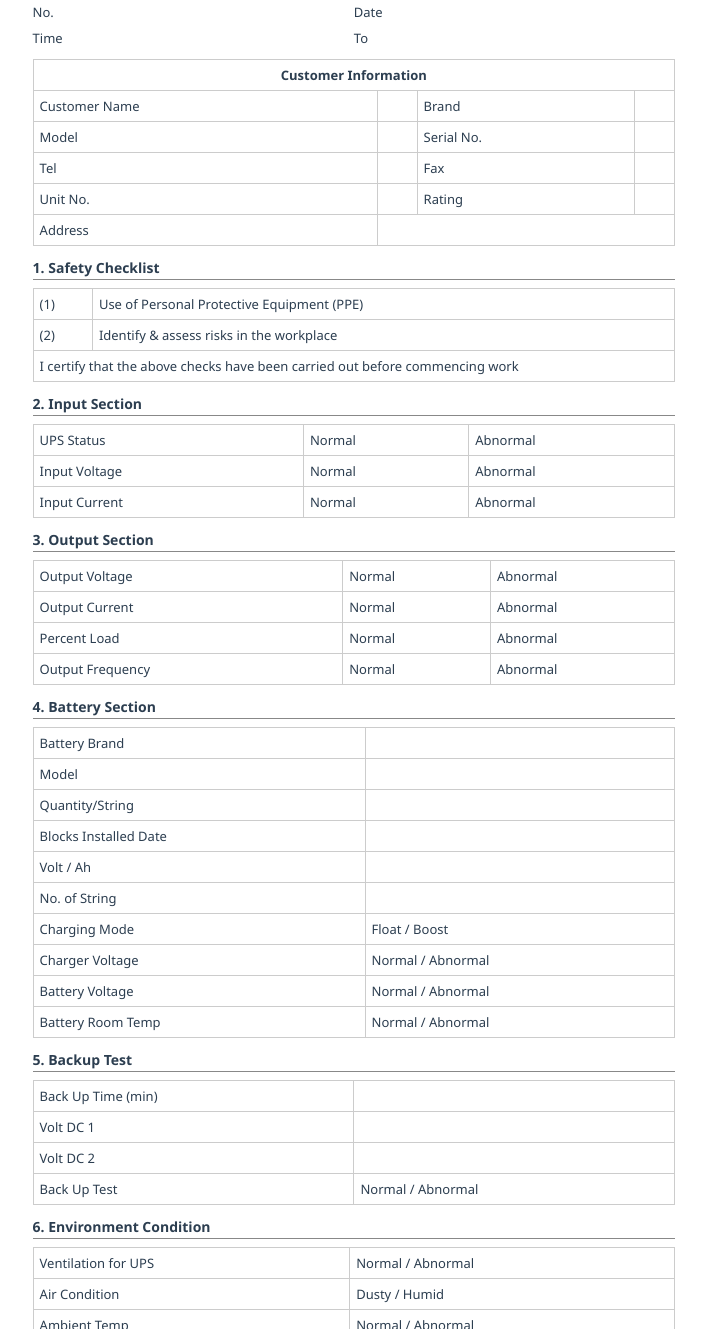
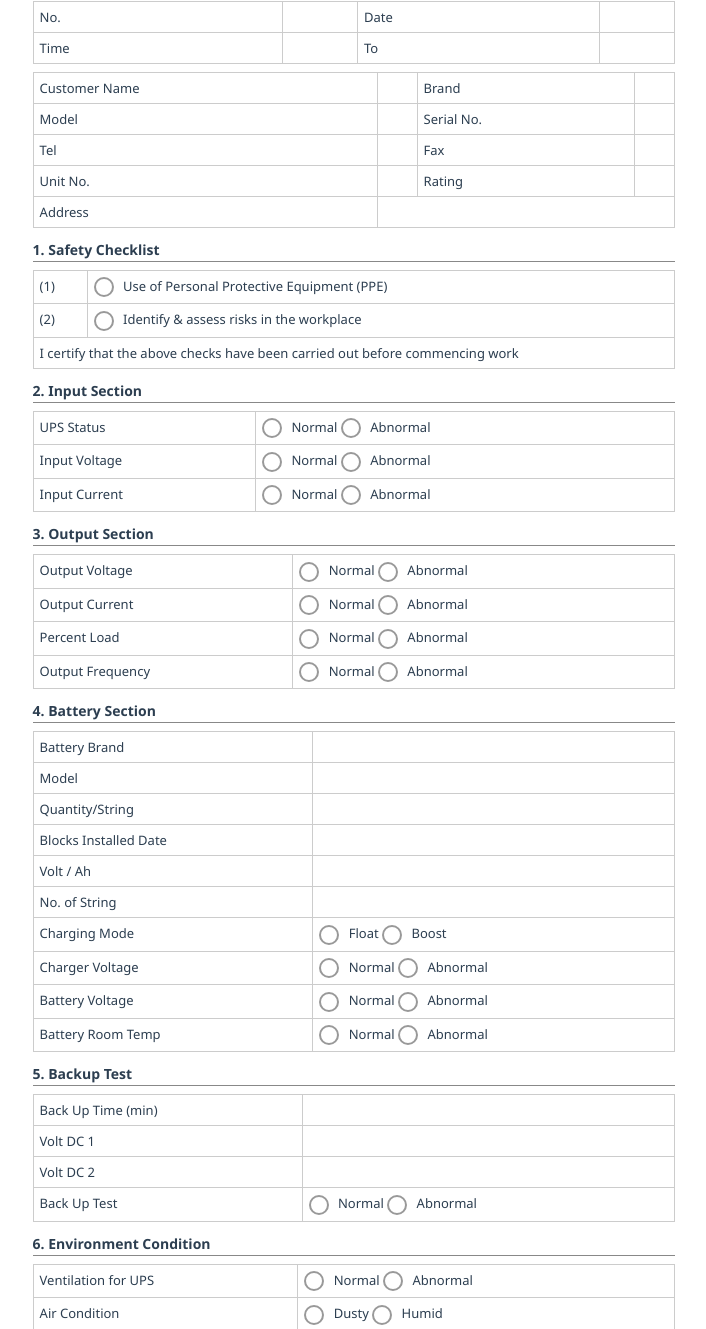
Before and after one commit to Darmmunginsa/Report-v1, a plain HTML site: page index.html in a window 1280 px wide. Shown: the part 177-1506 px from the top of the page, without its empty margins (43-749 px from the left). Drawn offline with Linux system fonts and the light colour scheme.

Commit message:
index.html

```diff
--- a/index.html
+++ b/index.html
@@ -2,7 +2,7 @@
 <html lang="th">
 <head>
   <meta charset="UTF-8">
-  <title>Dongroups PM Report</title>
+  <title>UPS Preventive Maintenance Report</title>
   <style>
     @page {
       size: A4;
@@ -19,29 +19,40 @@
       width: 210mm;
       height: 297mm;
     }
+
     h1 {
       text-align: center;
       font-size: 18px;
-      margin-bottom: 10px;
+      margin-bottom: 12px;
     }
+
     .header {
       display: flex;
       justify-content: space-between;
       margin-bottom: 10px;
     }
-    .logo-box, .address-box {
+
+    .logo-box {
       width: 45%;
     }
+
+    .address-box {
+      width: 45%;
+      text-align: right;
+    }
+
     table {
       width: 100%;
       border-collapse: collapse;
       margin: 8px 0;
     }
-    td, th {
+
+    th, td {
       border: 1px solid #ccc;
       padding: 6px;
       vertical-align: top;
     }
+
     .section-title {
       font-weight: bold;
       margin-top: 12px;
@@ -49,22 +60,31 @@
       border-bottom: 1px solid #888;
       padding-bottom: 2px;
     }
-    .no-border td {
-      border: none;
-      padding: 4px 0;
+
+    .checkbox {
+      display: inline-block;
+      width: 16px;
+      height: 16px;
+      border-radius: 50%;
+      border: 2px solid #999;
+      margin-right: 6px;
+      vertical-align: middle;
     }
-    .flex-row {
+
+    .row-flex {
       display: flex;
       justify-content: space-between;
-      margin-top: 20px;
+      margin-top: 25px;
     }
-    .sign-box {
+
+    .signature-box {
       width: 45%;
       text-align: center;
     }
+
     .comment-box {
+      height: 60px;
       border: 1px solid #ccc;
-      height: 60px;
       margin-top: 10px;
     }
   </style>
@@ -73,36 +93,25 @@
 
   <div class="header">
     <div class="logo-box">
-      <!-- ใส่โลโก้ที่นี่ -->
+      <!-- 🔻 เพิ่มโลโก้ที่นี่ -->
       <strong>Company Logo</strong>
     </div>
-    <div class="address-box" style="text-align:right">
-      <!-- ใส่ที่อยู่บริษัทที่นี่ -->
+    <div class="address-box">
+      <!-- 🔻 เพิ่มที่อยู่ที่นี่ -->
       <strong>Company Name</strong><br>
       Company Address Line 1<br>
       Company Address Line 2
     </div>
   </div>
 
-  <h1>UPS Preventive Maintenance Form</h1>
+  <h1>UPS Preventive Maintenance Report</h1>
 
-  <table class="no-border">
-    <tr>
-      <td style="width: 15%;">No.</td>
-      <td style="width: 35%;"></td>
-      <td style="width: 10%;">Date</td>
-      <td style="width: 40%;"></td>
-    </tr>
-    <tr>
-      <td>Time</td>
-      <td></td>
-      <td>To</td>
-      <td></td>
-    </tr>
+  <table>
+    <tr><td>No.</td><td></td><td>Date</td><td></td></tr>
+    <tr><td>Time</td><td></td><td>To</td><td></td></tr>
   </table>
 
   <table>
-    <tr><th colspan="4">Customer Information</th></tr>
     <tr>
       <td>Customer Name</td><td></td>
       <td>Brand</td><td></td>
@@ -126,24 +135,30 @@
 
   <div class="section-title">1. Safety Checklist</div>
   <table>
-    <tr><td>(1)</td><td>Use of Personal Protective Equipment (PPE)</td></tr>
-    <tr><td>(2)</td><td>Identify & assess risks in the workplace</td></tr>
-    <tr><td colspan="2">I certify that the above checks have been carried out before commencing work</td></tr>
+    <tr>
+      <td>(1)</td><td><span class="checkbox"></span> Use of Personal Protective Equipment (PPE)</td>
+    </tr>
+    <tr>
+      <td>(2)</td><td><span class="checkbox"></span> Identify & assess risks in the workplace</td>
+    </tr>
+    <tr>
+      <td colspan="2">I certify that the above checks have been carried out before commencing work</td>
+    </tr>
   </table>
 
   <div class="section-title">2. Input Section</div>
   <table>
-    <tr><td>UPS Status</td><td>Normal</td><td>Abnormal</td></tr>
-    <tr><td>Input Voltage</td><td>Normal</td><td>Abnormal</td></tr>
-    <tr><td>Input Current</td><td>Normal</td><td>Abnormal</td></tr>
+    <tr><td>UPS Status</td><td><span class="checkbox"></span> Normal <span class="checkbox"></span> Abnormal</td></tr>
+    <tr><td>Input Voltage</td><td><span class="checkbox"></span> Normal <span class="checkbox"></span> Abnormal</td></tr>
+    <tr><td>Input Current</td><td><span class="checkbox"></span> Normal <span class="checkbox"></span> Abnormal</td></tr>
   </table>
 
   <div class="section-title">3. Output Section</div>
   <table>
-    <tr><td>Output Voltage</td><td>Normal</td><td>Abnormal</td></tr>
-    <tr><td>Output Current</td><td>Normal</td><td>Abnormal</td></tr>
-    <tr><td>Percent Load</td><td>Normal</td><td>Abnormal</td></tr>
-    <tr><td>Output Frequency</td><td>Normal</td><td>Abnormal</td></tr>
+    <tr><td>Output Voltage</td><td><span class="checkbox"></span> Normal <span class="checkbox"></span> Abnormal</td></tr>
+    <tr><td>Output Current</td><td><span class="checkbox"></span> Normal <span class="checkbox"></span> Abnormal</td></tr>
+    <tr><td>Percent Load</td><td><span class="checkbox"></span> Normal <span class="checkbox"></span> Abnormal</td></tr>
+    <tr><td>Output Frequency</td><td><span class="checkbox"></span> Normal <span class="checkbox"></span> Abnormal</td></tr>
   </table>
 
   <div class="section-title">4. Battery Section</div>
@@ -154,10 +169,10 @@
     <tr><td>Blocks Installed Date</td><td></td></tr>
     <tr><td>Volt / Ah</td><td></td></tr>
     <tr><td>No. of String</td><td></td></tr>
-    <tr><td>Charging Mode</td><td>Float / Boost</td></tr>
-    <tr><td>Charger Voltage</td><td>Normal / Abnormal</td></tr>
-    <tr><td>Battery Voltage</td><td>Normal / Abnormal</td></tr>
-    <tr><td>Battery Room Temp</td><td>Normal / Abnormal</td></tr>
+    <tr><td>Charging Mode</td><td><span class="checkbox"></span> Float <span class="checkbox"></span> Boost</td></tr>
+    <tr><td>Charger Voltage</td><td><span class="checkbox"></span> Normal <span class="checkbox"></span> Abnormal</td></tr>
+    <tr><td>Battery Voltage</td><td><span class="checkbox"></span> Normal <span class="checkbox"></span> Abnormal</td></tr>
+    <tr><td>Battery Room Temp</td><td><span class="checkbox"></span> Normal <span class="checkbox"></span> Abnormal</td></tr>
   </table>
 
   <div class="section-title">5. Backup Test</div>
@@ -165,30 +180,26 @@
     <tr><td>Back Up Time (min)</td><td></td></tr>
     <tr><td>Volt DC 1</td><td></td></tr>
     <tr><td>Volt DC 2</td><td></td></tr>
-    <tr><td>Back Up Test</td><td>Normal / Abnormal</td></tr>
+    <tr><td>Back Up Test</td><td><span class="checkbox"></span> Normal <span class="checkbox"></span> Abnormal</td></tr>
   </table>
 
   <div class="section-title">6. Environment Condition</div>
   <table>
-    <tr><td>Ventilation for UPS</td><td>Normal / Abnormal</td></tr>
-    <tr><td>Air Condition</td><td>Dusty / Humid</td></tr>
-    <tr><td>Ambient Temp</td><td>Normal / Abnormal</td></tr>
-    <tr><td>UPS Temp</td><td>Normal / Abnormal</td></tr>
+    <tr><td>Ventilation for UPS</td><td><span class="checkbox"></span> Normal <span class="checkbox"></span> Abnormal</td></tr>
+    <tr><td>Air Condition</td><td><span class="checkbox"></span> Dusty <span class="checkbox"></span> Humid</td></tr>
+    <tr><td>Ambient Temp</td><td><span class="checkbox"></span> Normal <span class="checkbox"></span> Abnormal</td></tr>
+    <tr><td>UPS Temp</td><td><span class="checkbox"></span> Normal <span class="checkbox"></span> Abnormal</td></tr>
   </table>
 
   <div class="section-title">7. Comment</div>
   <div class="comment-box"></div>
 
-  <div class="flex-row">
-    <div class="sign-box">
-      <p><strong>Engineer</strong></p>
-      <br><br>
-      ____________________________
+  <div class="row-flex">
+    <div class="signature-box">
+      <p><strong>Engineer</strong></p><br><br>__________________________
     </div>
-    <div class="sign-box">
-      <p><strong>Customer Acknowledgment</strong></p>
-      <br><br>
-      ____________________________
+    <div class="signature-box">
+      <p><strong>Customer Acknowledgment</strong></p><br><br>__________________________
     </div>
   </div>
 
```
